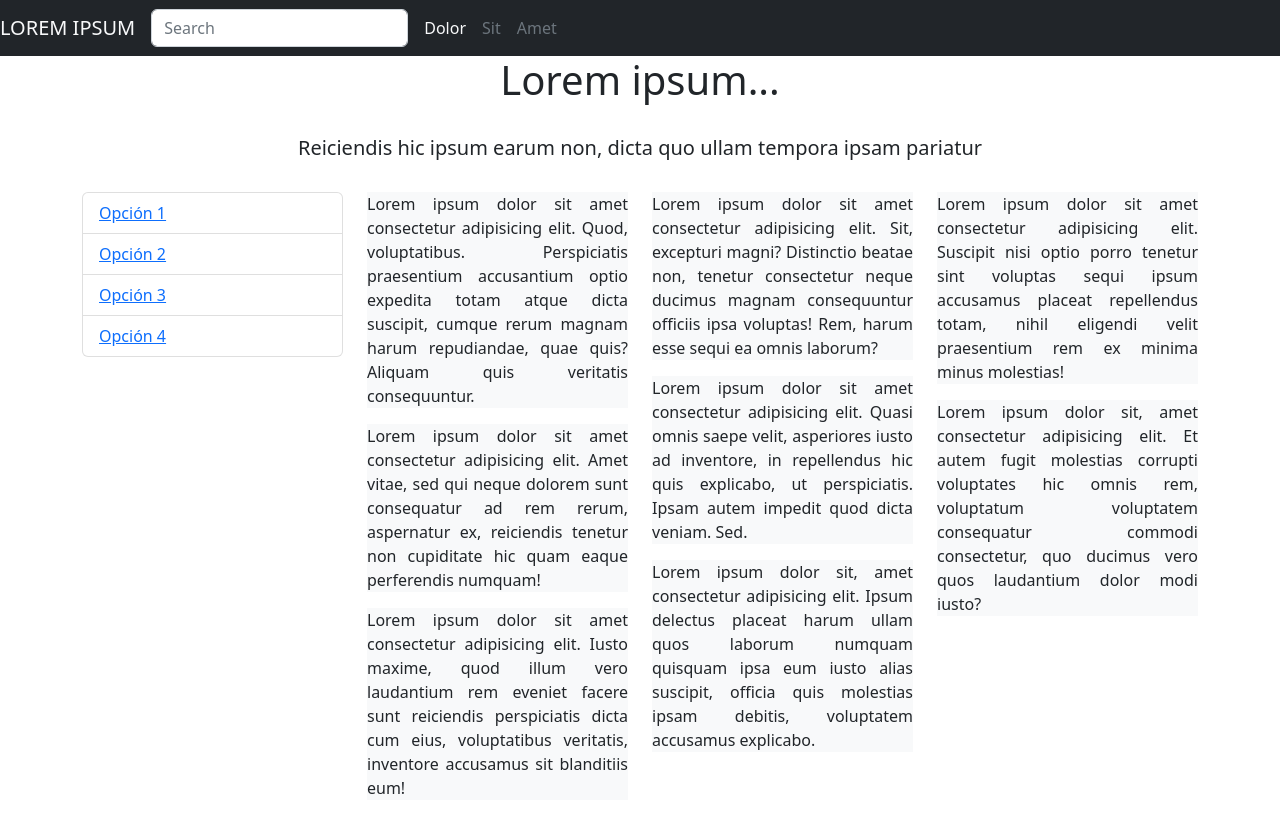
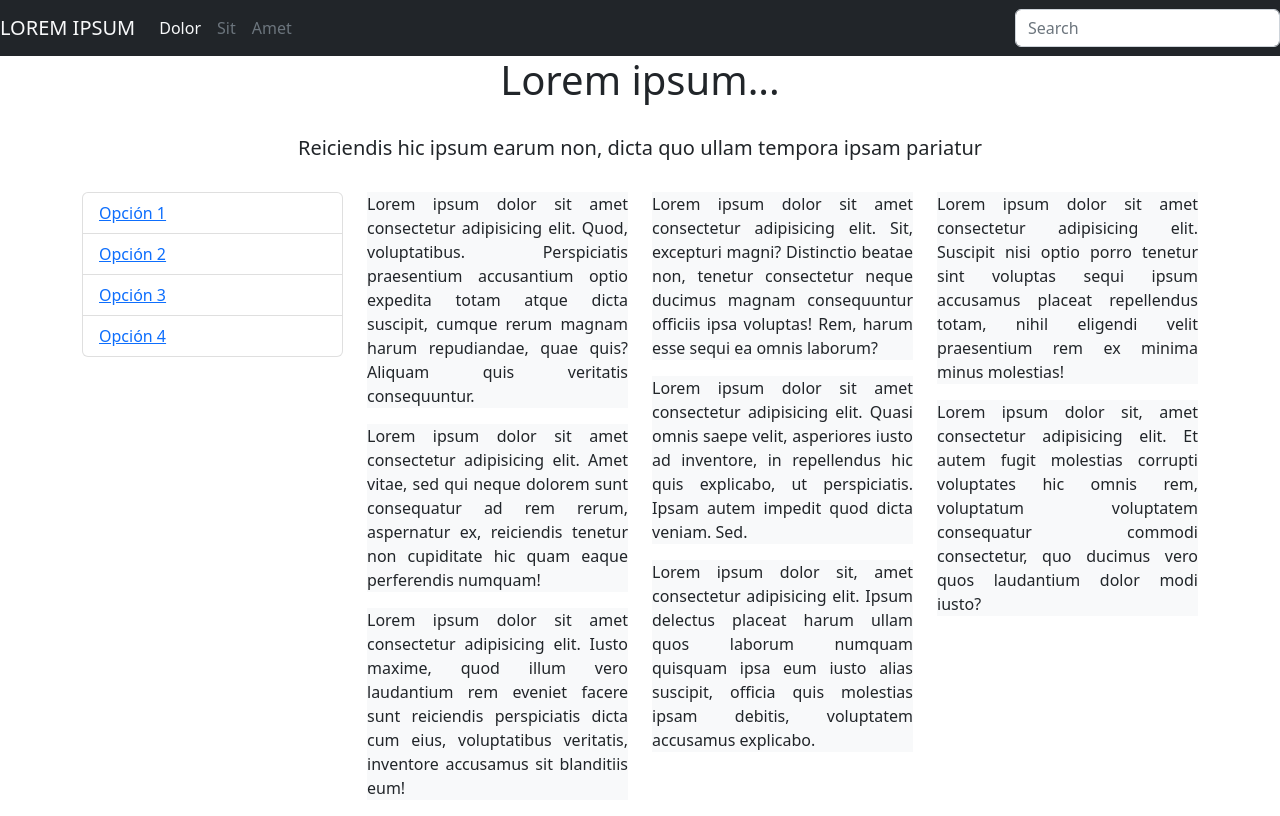
Before and after one commit to frangag/Entrega-5, a plain HTML site: page index.html in a window 1280 px wide. Drawn offline with nearby package versions, Linux system fonts and the light colour scheme; files that its build step writes are made by us from their sources.

Commit message:
final commit ?

```diff
--- a/index.html
+++ b/index.html
@@ -28,7 +28,7 @@
           <span class="navbar-toggler-icon"></span>
         </button>
         <div class="collapse navbar-collapse" id="navbarTogglerDemo01">
-          <form class="d-flex" role="search">
+          <form class="d-flex d-lg-none" role="search">
             <input
               class="form-control me-2"
               type="search"
@@ -66,7 +66,14 @@
               <li><a class="dropdown-item" href="#">Opción 4</a></li>
             </ul>
           </ul>
-
+          <form class="d-flex d-none d-lg-block" role="search">
+            <input
+              class="form-control me-2"
+              type="search"
+              placeholder="Search"
+              aria-label="Search"
+            />
+          </form>
         </div>
     </nav>
 
```
